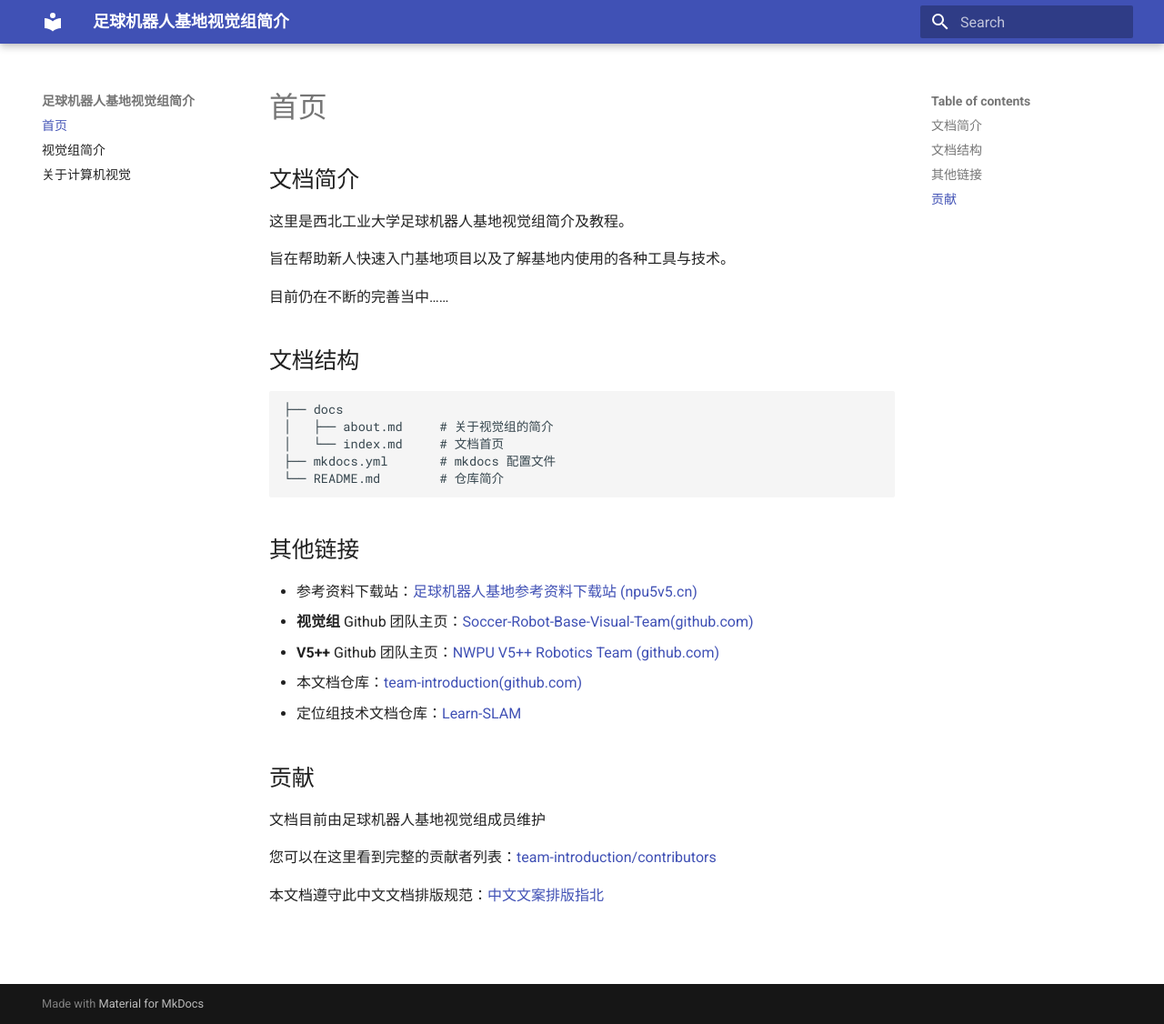
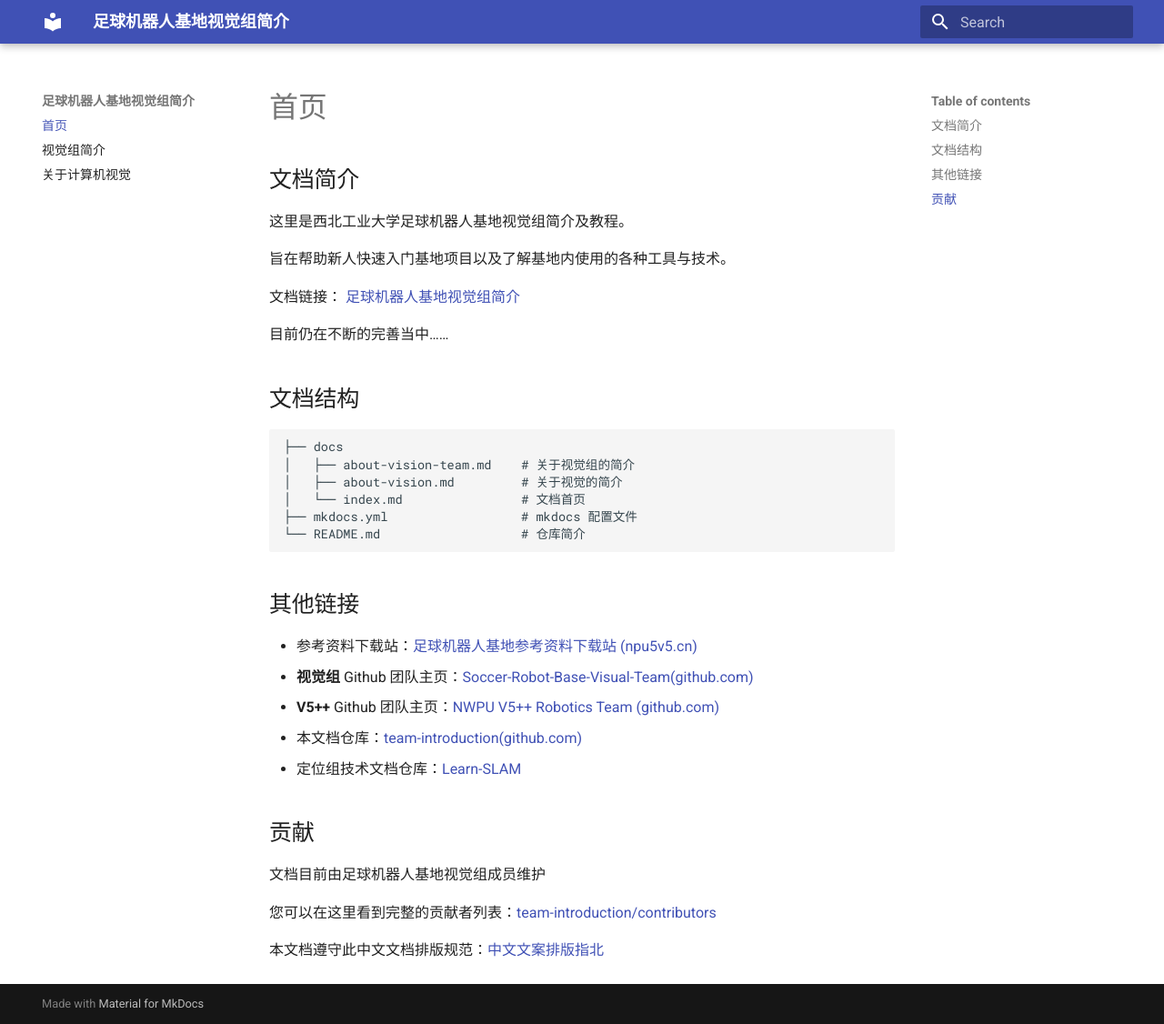
Before and after one commit to Soccer-Robot-Base-Visual-Team/team-introduction, an MkDocs documentation site: the page built from docs/index.md, in a window 1280 px wide and 1126 px high. Shown: the whole window at 91% size. Built offline with MkDocs 1.6.1 and Material for MkDocs 9.7.7, drawn with Linux system fonts in a browser that asks for light colours.

Commit message:
feat: fix bug

````diff
--- a/docs/index.md
+++ b/docs/index.md
@@ -3,6 +3,8 @@
 这里是西北工业大学足球机器人基地视觉组简介及教程。
 
 旨在帮助新人快速入门基地项目以及了解基地内使用的各种工具与技术。
+
+文档链接： [足球机器人基地视觉组简介](https://nwpusr-vision-team.github.io/team-introduction/)
 
 目前仍在不断的完善当中……
 
@@ -10,24 +12,25 @@
 
 ```shell
 ├── docs
-│   ├── about.md     # 关于视觉组的简介
-│   └── index.md	 # 文档首页
-├── mkdocs.yml		 # mkdocs 配置文件
-└── README.md        # 仓库简介
+│   ├── about-vision-team.md	# 关于视觉组的简介
+│   ├── about-vision.md         # 关于视觉的简介
+│   └── index.md	            # 文档首页
+├── mkdocs.yml		            # mkdocs 配置文件
+└── README.md                   # 仓库简介
 ```
 
 ## 其他链接
 
 + 参考资料下载站：[足球机器人基地参考资料下载站 (npu5v5.cn)](https://files.npu5v5.cn/)
-+ **视觉组** Github 团队主页：[Soccer-Robot-Base-Visual-Team(github.com)](https://github.com/Soccer-Robot-Base-Visual-Team)
++ **视觉组** Github 团队主页：[Soccer-Robot-Base-Visual-Team(github.com)](https://github.com/nwpusr-vision-team)
 + **V5++** Github 团队主页：[NWPU V5++ Robotics Team (github.com)](https://github.com/nwpu-v5-team)
-+ 本文档仓库：[team-introduction(github.com)](https://github.com/Soccer-Robot-Base-Visual-Team/team-introduction)
++ 本文档仓库：[team-introduction(github.com)](https://github.com/nwpusr-vision-team/team-introduction)
 + 定位组技术文档仓库：[Learn-SLAM](https://github.com/NWPU-Soccer-Robot-Base-SLAM-Group)
 
 ## 贡献
 
 文档目前由足球机器人基地视觉组成员维护
 
-您可以在这里看到完整的贡献者列表：[team-introduction/contributors](https://github.com/Soccer-Robot-Base-Visual-Team/team-introduction/graphs/contributors)
+您可以在这里看到完整的贡献者列表：[team-introduction/contributors](https://github.com/nwpusr-vision-team/team-introduction/graphs/contributors)
 
 本文档遵守此中文文档排版规范：[中文文案排版指北](https://github.com/sparanoid/chinese-copywriting-guidelines)
````
Also changed, not shown: README.md (+32 -5 lines).
